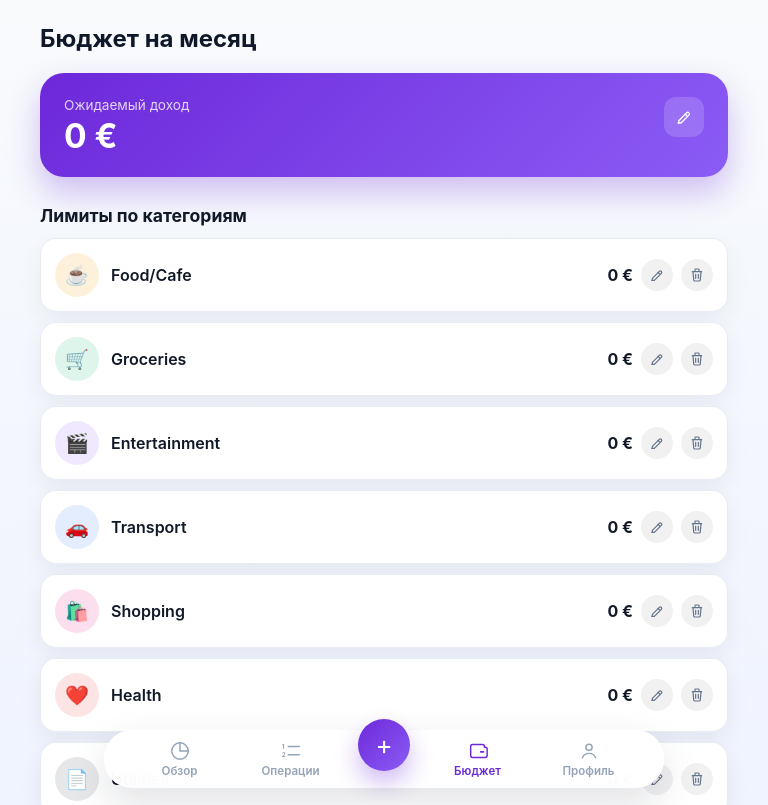
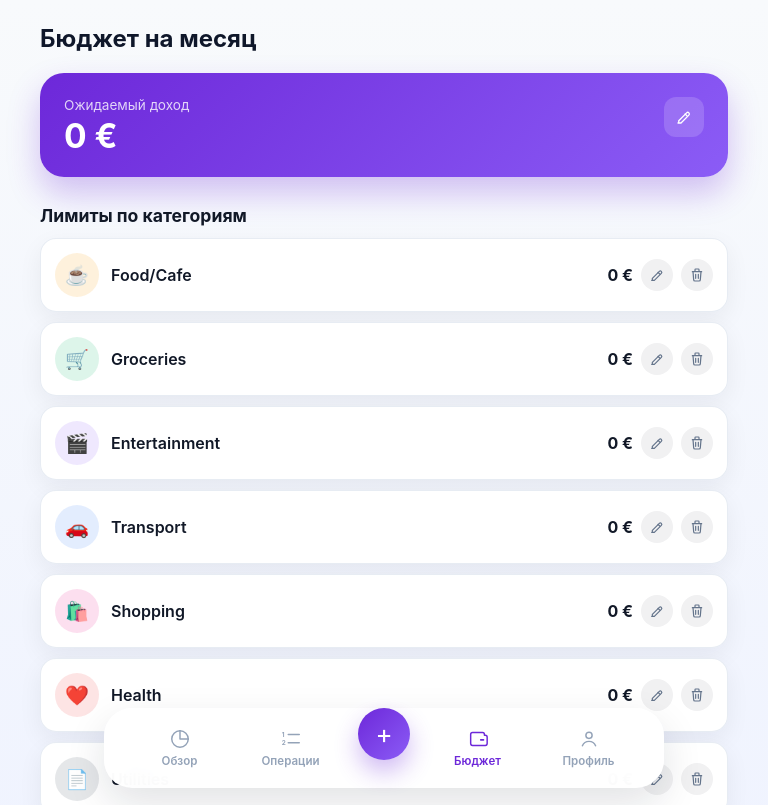
Before and after one commit to kseleznov/finmate, a Next.js app in the folder frontend/: page /budget in a window 1280 px wide. Shown: the top 805 px of the page, without its empty margins (256-1024 px from the left). Built offline with nearby package versions, Linux system fonts and the light colour scheme; no server answers.

Commit message:
style: enlarge bottom nav and budget page bottom padding

```diff
--- a/frontend/src/app/budget/page.module.css
+++ b/frontend/src/app/budget/page.module.css
@@ -2,7 +2,7 @@
   width: 100%;
   max-width: 720px;
   margin: 0 auto;
-  padding: 16px 16px 110px;
+  padding: 16px 16px 140px;
   display: flex;
   flex-direction: column;
   color: #0f172a;
--- a/frontend/src/widgets/bottom-navigation/ui/BottomNavigation.module.css
+++ b/frontend/src/widgets/bottom-navigation/ui/BottomNavigation.module.css
@@ -4,7 +4,7 @@
   transform: translateX(-50%);
   bottom: calc(12px + env(safe-area-inset-bottom));
   width: min(calc(100% - 24px), 560px);
-  padding: 6px 20px;
+  padding: 14px 20px;
   background: rgba(255, 255, 255, 0.96);
   backdrop-filter: blur(16px);
   border-radius: 28px;
@@ -19,11 +19,11 @@
   display: flex;
   flex-direction: column;
   align-items: center;
-  gap: 2px;
+  gap: 4px;
   flex: 1;
   border: none;
   background: none;
-  padding: 4px;
+  padding: 6px 4px;
   color: #94a3b8;
   font-size: 0.72rem;
   font-weight: 600;
```
